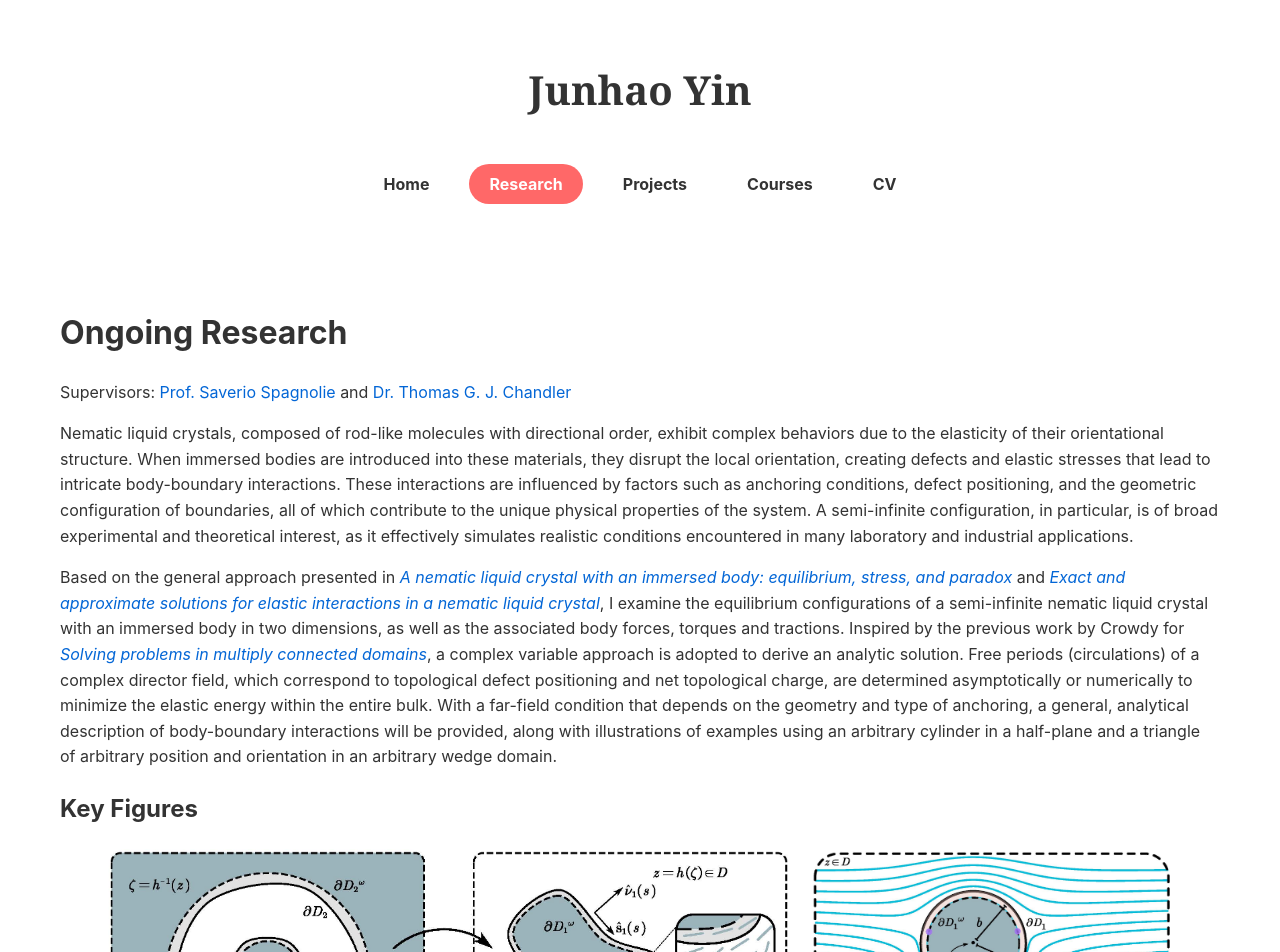
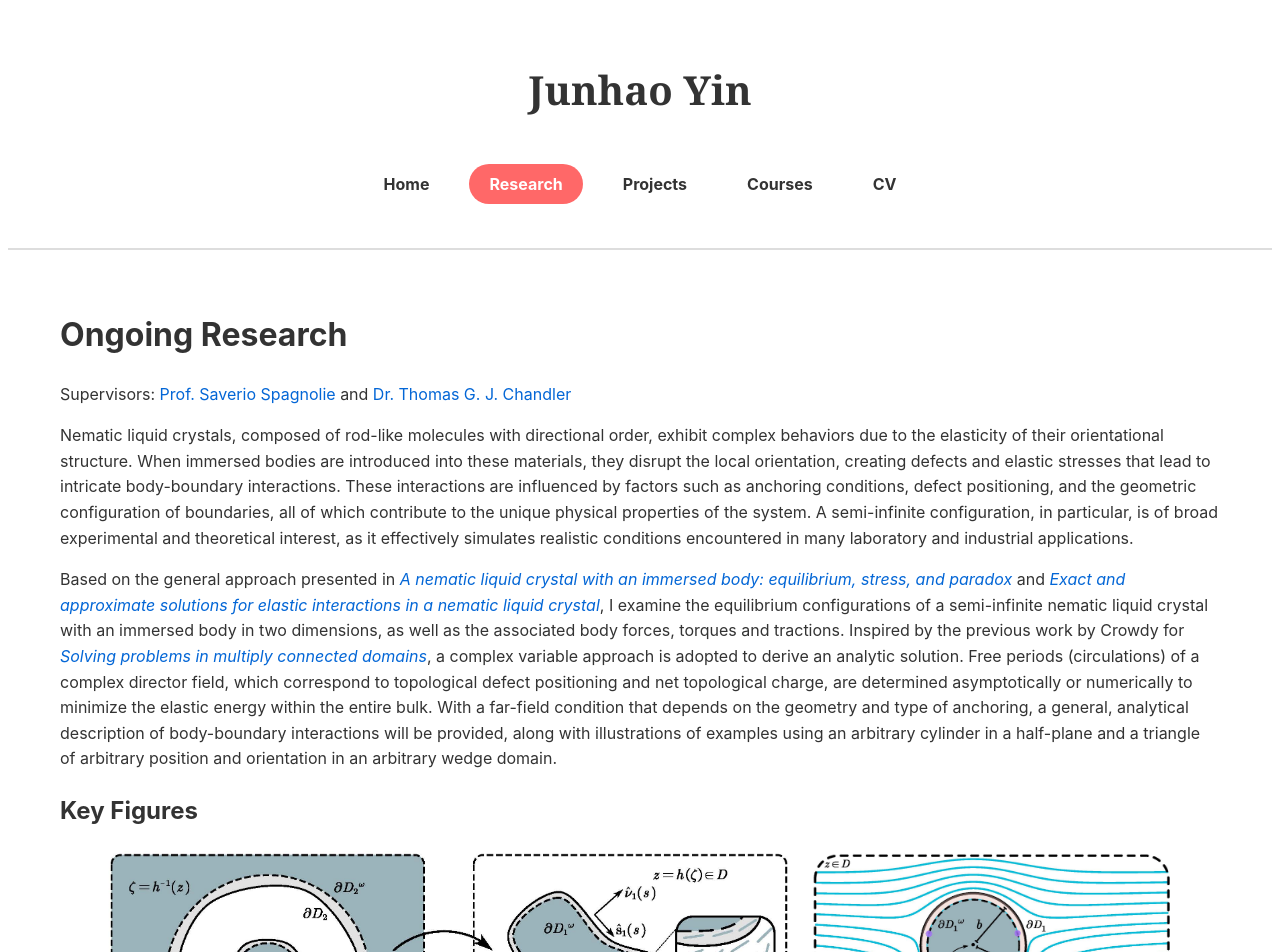
Before and after one commit to Yoon-1023/Yoon-1023.github.io, a Jekyll site: the page built from research.md, in a window 1280 px wide. Shown: the top 952 px of the page. Built offline with Jekyll 4.4.1, drawn with Linux system fonts in a browser that asks for light colours.

Commit message:
Update default.html

```diff
--- a/_layouts/default.html
+++ b/_layouts/default.html
@@ -24,7 +24,7 @@
         <li><a href="{{ '/Materials/CV.pdf' | absolute_url }}" target="_self">CV</a></li>
     </ul>
   </nav>
-  <hr style="margin-top: 50px; border: 0; border-top: 0 solid #ddd;">
+  <hr style="margin-top: 50px; border: 0; border-top: 2px solid #ddd;">
 </header>
 
 <style>
```
